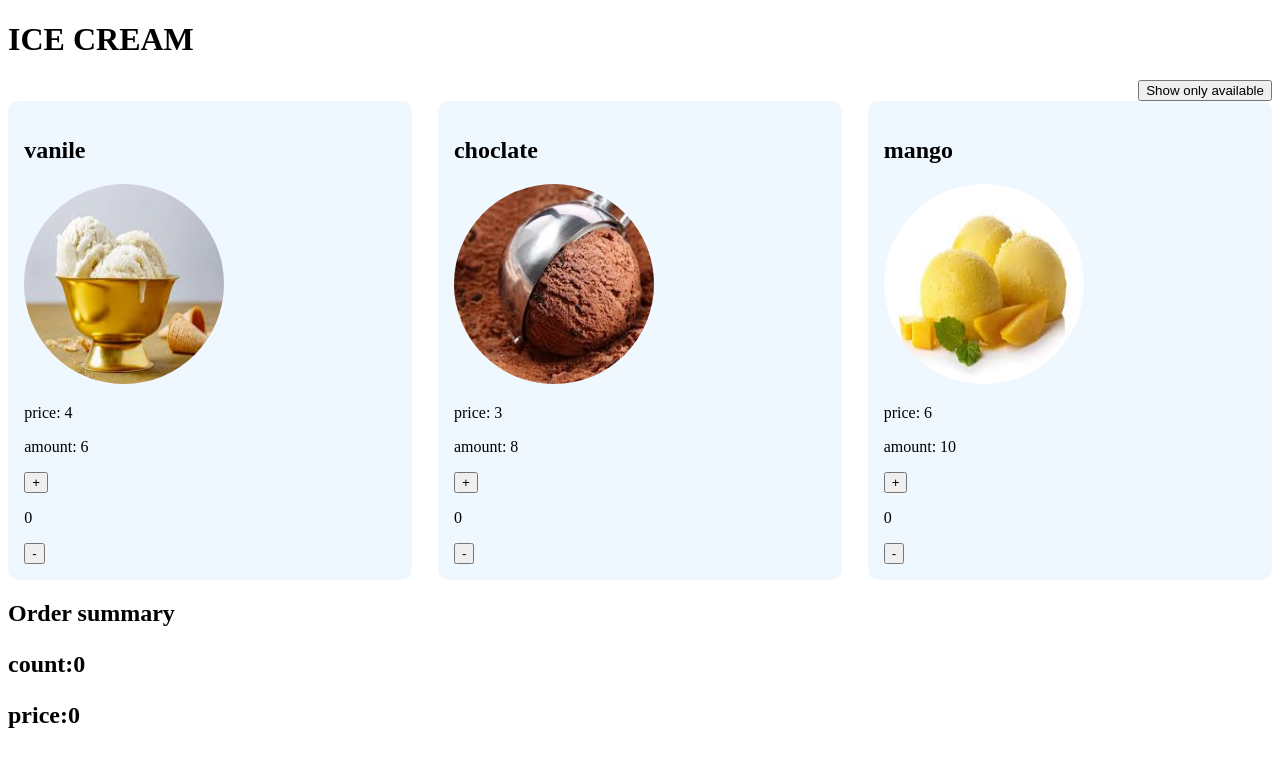
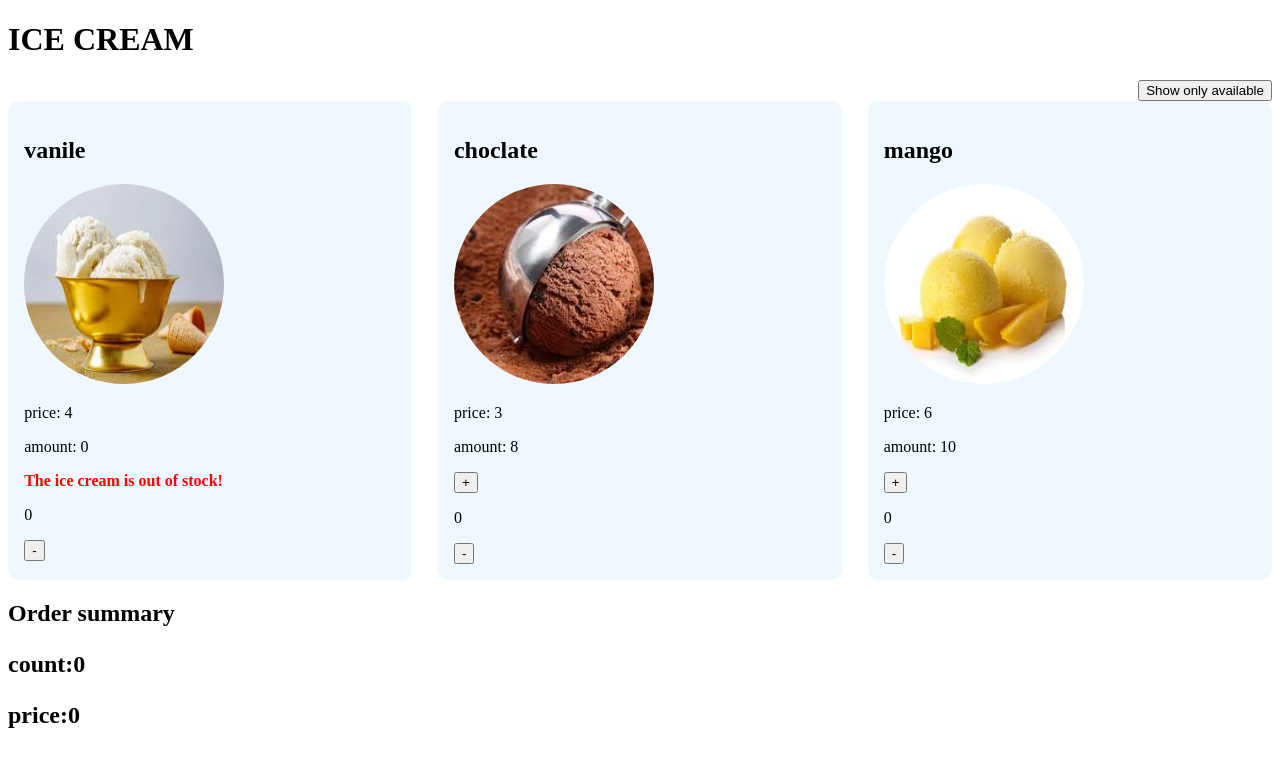
Before and after one commit to elazarmatan/ice_cream_project, a React (Vite) app: page / in a window 1280 px wide. Shown: the top 766 px of the page. Built offline with nearby package versions, Linux system fonts and the light colour scheme.

Commit message:
Fix: Update ice cream availability and type safety
This commit addresses two issues:

1.  The initial amount of vanilla ice cream is set to 0.
2.  Added type safety to the setCount and setPrice functions in the `IceCream` component.

```diff
--- a/src/App.tsx
+++ b/src/App.tsx
@@ -5,7 +5,7 @@ import Cart from './componnents/cart'
 import Logo from './componnents/logo'
 
 function App() {
-  const [iceCreams, setIceCreams] = useState([{name:'vanile',price:4,image:'../src/assets/images/vanile.png',amount:6},{name:'choclate',price:3,image:'../src/assets/images/choclate.png',amount:8},{name:'mango',price:6,image:'../src/assets/images/mango.png',amount:10}]);
+  const iceCreams = [{name:'vanile',price:4,image:'../src/assets/images/vanile.png',amount:0},{name:'choclate',price:3,image:'../src/assets/images/choclate.png',amount:8},{name:'mango',price:6,image:'../src/assets/images/mango.png',amount:10}];
   const [showOnlyAvailable, setOnlyAvailable] = useState(false);
   const [count,setCount] = useState(0)
   const [price,setprice] = useState(0)
--- a/src/componnents/iceCream.tsx
+++ b/src/componnents/iceCream.tsx
@@ -1,6 +1,6 @@
 import { useState } from "react"
 
-export default function IceCream(props:{name:string,price:number,image:string,amount:number,setAllCount,setPrice}){
+export default function IceCream(props:{name:string,price:number,image:string,amount:number,setAllCount:any,setPrice:any}){
     const [count,setCount] = useState(0)
     const [iceAmount,setAmount] = useState(props.amount)
     return <div className="card">
@@ -12,8 +12,8 @@ export default function IceCream(props:{name:string,price:number,image:string,am
         <button onClick={() => {
             if(iceAmount){
             setCount(count+1)
-            props.setAllCount(c => c+1)
-            props.setPrice(c => c + props.price)
+            props.setAllCount((c:number) => c+1)
+            props.setPrice((c:number) => c + props.price)
             setAmount(iceAmount - 1)
             }
         }}>+</button>
@@ -22,8 +22,8 @@ export default function IceCream(props:{name:string,price:number,image:string,am
         <button onClick={() => {
             if(count){
             setCount(count-1)
-            props.setAllCount(c => c-1)
-            props.setPrice(c => c - props.price)
+            props.setAllCount((c:number) => c-1)
+            props.setPrice((c:number) => c - props.price)
             setAmount(iceAmount + 1)
             }
         }}>-</button>
```
